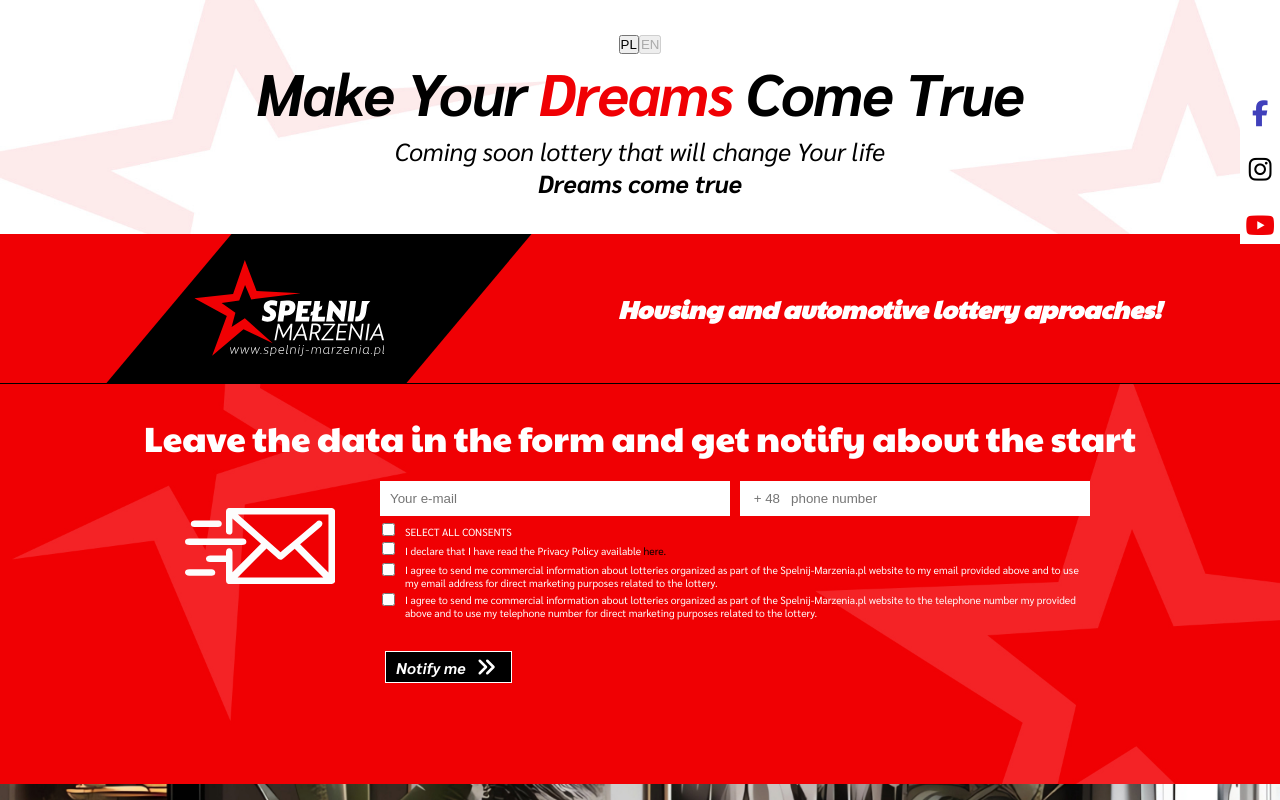
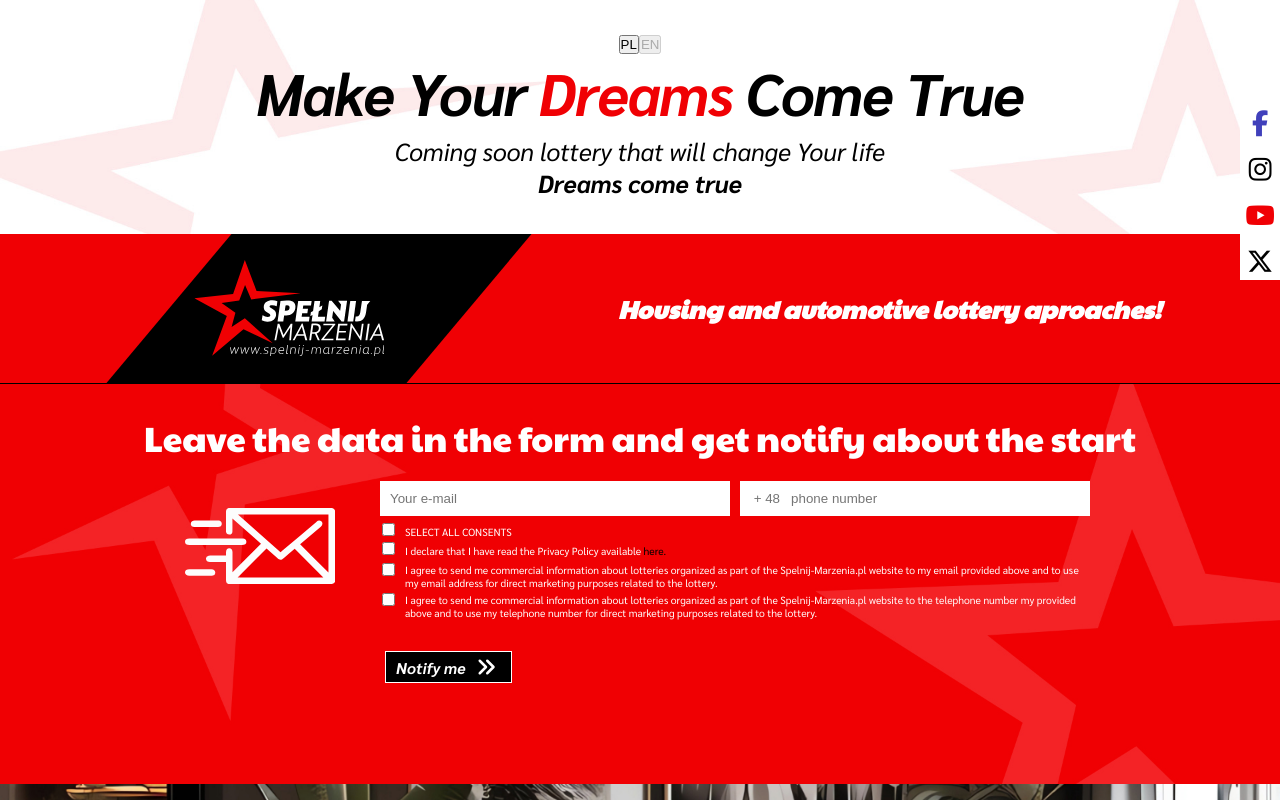
Before and after one commit to JerryWski/Project-Dreams, a React (Vite) app: page / in a window 1280 px wide. Shown: the top 800 px of the page. Built offline with nearby package versions, Linux system fonts and the light colour scheme.

Commit message:
home images changes

```diff
--- a/src/components/HouseContainer.tsx
+++ b/src/components/HouseContainer.tsx
@@ -6,10 +6,10 @@ const HouseContainer = () => {
   return (
     <div className={styles.house_container}>
       <picture>
-        <source srcSet="./bg_house_2.jpg" media="(min-width: 800px)" />
+        <source srcSet="./bg_house_family.jpg" media="(min-width: 800px)" />
         <img
           className={styles.house_image}
-          src="./bg_house_mobile.jpg"
+          src="./bg_house_family_mobile.jpg"
           alt="interior"
         />
       </picture>
--- a/src/components/WelcomeSection.module.css
+++ b/src/components/WelcomeSection.module.css
@@ -134,12 +134,13 @@
     justify-content: space-between;
     align-items: center;
     flex-direction: column;
-    gap: 20px;
+    gap: 10px;
+    margin: 6px 0px;
     width: 40px;
     background-color: var(--white);
     position: absolute;
     right: 0;
-    top: 25%;
+    top: 26%;
   }
   .social_bar__items {
     list-style: none;
@@ -147,7 +148,8 @@
   }
   .icon_facebook,
   .icon_instagram,
-  .icon_youtube {
+  .icon_youtube,
+  .icon_x {
     text-decoration: none;
   }
   .icon_facebook {
@@ -158,6 +160,9 @@
   }
   .icon_youtube {
     color: var(--main-red);
+  }
+  .icon_x {
+    color: var(--bg-black);
   }
   .intro_bar {
     height: 150px;
--- a/src/components/WelcomeSection.tsx
+++ b/src/components/WelcomeSection.tsx
@@ -40,18 +40,35 @@ const WelcomeSection = () => {
 
         <ul className={styles.social_bar}>
           <li className={styles.social_bar__items}>
-            <a className={styles.icon_facebook} href=".">
+            <a
+              className={styles.icon_facebook}
+              href="https://www.facebook.com/profile.php?id=61550111764198"
+            >
               <i className="fa-brands fa-facebook-f fa-2x" />
             </a>
           </li>
           <li className={styles.social_bar__items}>
-            <a className={styles.icon_instagram} href=".">
+            <a
+              className={styles.icon_instagram}
+              href="https://instagram.com/spelnij_marzenia.pl?igshid=MzRlODBiNWFlZA=="
+            >
               <i className="fa-brands fa-instagram fa-2x" />
             </a>
           </li>
           <li className={styles.social_bar__items}>
-            <a className={styles.icon_youtube} href=".">
+            <a
+              className={styles.icon_youtube}
+              href="https://www.youtube.com/@SpelnijMarzenia"
+            >
               <i className="fa-brands fa-youtube fa-2x" />
+            </a>
+          </li>
+          <li className={styles.social_bar__items}>
+            <a
+              className={styles.icon_x}
+              href="https://twitter.com/nij_spe73679"
+            >
+              <i className="fa-brands fa-x-twitter fa-2x" />
             </a>
           </li>
         </ul>
```
Also changed, not shown: public/bg_house_family.jpg (added), public/bg_house_family_mobile.jpg (added). Lines whose indentation alone changed are shown as unchanged.
